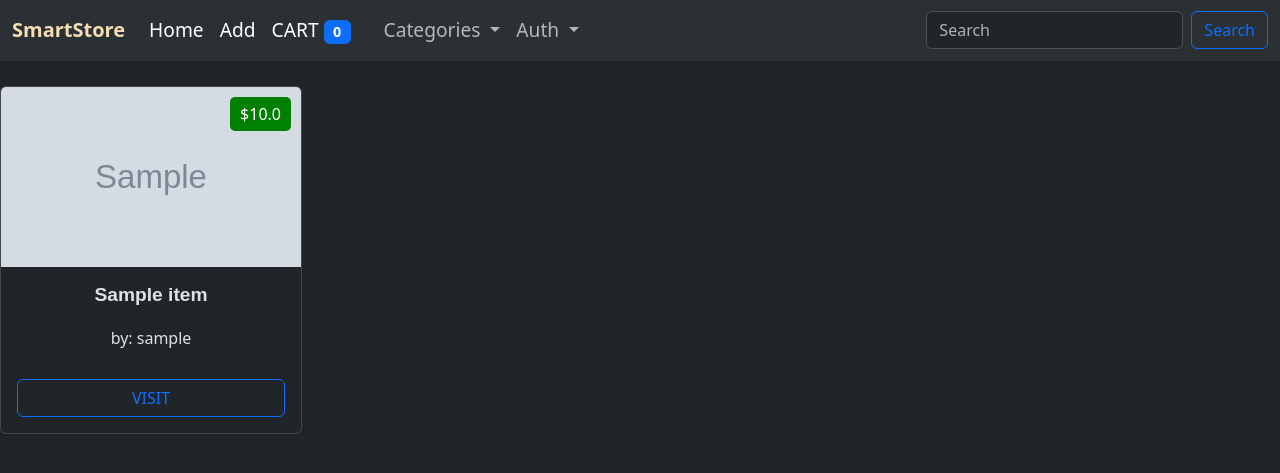
After one commit to dawidkaplon/Django_Online-Shop, a Django app: page /user/1 in a window 1280 px wide. The commit adds this page. Shown: the top 473 px of the page. Run offline with Django 4.2, Linux system fonts and the light colour scheme; tables that the repository leaves empty hold one stand-in row (values such as "Sample post"); grey boxes marked "Sample" are stand-in pictures.

Commit message:
Add a working template with offers of a specific user, also add num of offers next to cart tab

```diff
--- a/main/settings.py
+++ b/main/settings.py
@@ -68,6 +68,7 @@ TEMPLATES = [
                 'django.template.context_processors.request',
                 'django.contrib.auth.context_processors.auth',
                 'django.contrib.messages.context_processors.messages',
+                'shop.context_processors.cart_item_count',
             ],
         },
     },
--- /dev/null
+++ b/shop/context_processors.py
@@ -0,0 +1,14 @@
+from .models import Cart, CartItem
+
+def cart_item_count(request):
+    cart_item_count = 0
+
+    if request.user.is_authenticated:
+        try:
+            cart = Cart.objects.get(user=request.user)
+            cart_items = CartItem.objects.filter(cart=cart)
+            cart_item_count = sum(item.quantity for item in cart_items)
+        except Cart.DoesNotExist:
+            pass
+
+    return {'cart_item_count': cart_item_count}
--- a/shop/models.py
+++ b/shop/models.py
@@ -18,11 +18,12 @@ class Item(models.Model):
 
 class Cart(models.Model):
     user = models.OneToOneField(User, on_delete=models.CASCADE)
-    total = models.DecimalField(max_digits=9, decimal_places=2)
+    total = models.FloatField()
     quantity = models.IntegerField()
-
 
 class CartItem(models.Model):
     cart = models.ForeignKey(Cart, on_delete=models.CASCADE)
     item = models.ForeignKey(Item, on_delete=models.CASCADE)
     quantity = models.IntegerField(default=1)
+    image = models.ImageField(upload_to='item_images/')
+    price = models.FloatField()
--- a/shop/templates/base.html
+++ b/shop/templates/base.html
@@ -1,47 +1,80 @@
 <!DOCTYPE html>
-<html lang="eng" data-bs-theme="dark">
+<html lang="en" data-bs-theme="dark">
 
   <head>
     <meta name="viewport" content="width=device-width, initial-scale=1.0">
 
-        <title>
-            {% block title %}
-            Base
-            {% endblock %}
-        </title>
+    <title>{% block title %}Base{% endblock %}</title>
 
+    <!-- Custom CSS -->
     <style>
         .navbar {
-            font-size: x-large;
+            font-size: larger;
+        }
+
+        .navbar-brand {
+            font-size: 1.5rem;
+            font-weight: bold;
+        }
+
+        .navbar-nav .nav-link {
+            font-size: 1.2rem;
+        }
+
+        .dropdown-menu {
+            font-size: 1rem;
+        }
+
+        .dropdown-divider {
+            margin: 0.5rem 0;
+        }
+
+        .form-control {
+            border-radius: 2rem;
+        }
+
+        .btn-outline-primary {
+            border-radius: 2rem;
         }
     </style>
 
-      <!--Bootstrap5-->
-    <link href="https://cdn.jsdelivr.net/npm/bootstrap@5.3.1/dist/css/bootstrap.min.css" rel="stylesheet"
-        integrity="sha384-4bw+/aepP/YC94hEpVNVgiZdgIC5+VKNBQNGCHeKRQN+PtmoHDEXuppvnDJzQIu9" crossorigin="anonymous">
+    <!-- Bootstrap 5 -->
+    <link
+      href="https://cdn.jsdelivr.net/npm/bootstrap@5.3.1/dist/css/bootstrap.min.css"
+      rel="stylesheet"
+      integrity="sha384-4bw+/aepP/YC94hEpVNVgiZdgIC5+VKNBQNGCHeKRQN+PtmoHDEXuppvnDJzQIu9"
+      crossorigin="anonymous">
   </head>
 
   <body>
     <nav class="navbar navbar-expand-lg bg-body-tertiary">
       <div class="container-fluid">
-              <a class="navbar-brand" href="#">-x-</a>
-              <button class="navbar-toggler" type="button" data-bs-toggle="collapse" data-bs-target="#navbarScroll" aria-controls="navbarScroll" aria-expanded="false" aria-label="Toggle navigation">
+        <a class="navbar-brand" style="color: wheat;">SmartStore</a>
+        <button class="navbar-toggler" type="button" data-bs-toggle="collapse"
+          data-bs-target="#navbarScroll" aria-controls="navbarScroll"
+          aria-expanded="false" aria-label="Toggle navigation">
           <span class="navbar-toggler-icon"></span>
         </button>
         <div class="collapse navbar-collapse" id="navbarScroll">
-                <ul class="navbar-nav me-auto my-2 my-lg-0 navbar-nav-scroll" style="--bs-scroll-height: 100px;">
+          <ul class="navbar-nav me-auto my-2 my-lg-0 navbar-nav-scroll"
+            style="--bs-scroll-height: 100px;">
             <li class="nav-item">
-                    <a class="nav-link active" aria-current="page" href="/">HOME</a>
+              <a class="nav-link active" aria-current="page" href="/">Home</a>
+            </li>
+            {% if user.is_authenticated %}
+            <li class="nav-item">
+              <a class="nav-link active" href="/add">Add</a>
             </li>
             <li class="nav-item">
-                    <a class="nav-link active" href="/add">ADD</a>
-                  </li>
-                  <li class="nav-item">
-                    <a class="nav-link active" href="/cart">CART</a>
+              <a class="nav-link active" href="/cart" style="padding-right: 25px;">
+                CART
+                <span class="badge bg-primary">{{ cart_item_count }}</span>
+            </a>
             </li>
             <li class="nav-item dropdown">
-                    <a class="nav-link dropdown-toggle" href="#" role="button" data-bs-toggle="dropdown" aria-expanded="false">
-                      CATEGORIES
+              <a class="nav-link dropdown-toggle" href="#" role="button"
+                data-bs-toggle="dropdown" aria-expanded="false">
+                Categories
               </a>
               <ul class="dropdown-menu">
                 <li><a class="dropdown-item" href="/category/electronics/">Electronics</a></li>
@@ -53,34 +86,39 @@
                 <li><a class="dropdown-item" href="/category/automobile/">Automobile</a></li>
               </ul>
             </li>
+            {% endif %}
             <li class="nav-item dropdown">
-                    <a class="nav-link dropdown-toggle" href="#" role="button" data-bs-toggle="dropdown" aria-expanded="false">
-                      AUTH
+              <a class="nav-link dropdown-toggle" href="#" role="button"
+                data-bs-toggle="dropdown" aria-expanded="false">
+                Auth
               </a>
               <ul class="dropdown-menu">
+                {% if not user.is_authenticated %}
                 <li><a class="dropdown-item" href="/register/">Register</a></li>
                 <li><hr class="dropdown-divider"></li>
                 <li><a class="dropdown-item" href="/login/">Login</a></li>
-                      {% if user.is_authenticated %}
-                      <li><hr class="dropdown-divider"></li>
+                {% else %}
                 <li><a class="dropdown-item" href="/logout/">Logout</a></li>
                 {% endif %}
               </ul>
             </li>
           </ul>
           <form class="d-flex" role="search">
-                  <input class="form-control me-2" type="search" placeholder="Search" aria-label="Search">
+            <input class="form-control me-2" type="search" placeholder="Search"
+              aria-label="Search">
             <button class="btn btn-outline-primary" type="submit">Search</button>
           </form>
         </div>
       </div>
     </nav>
 
-        {% block content %}
-        {% endblock %}
+    {% block content %} {% endblock %}
 
-          <script src="https://cdn.jsdelivr.net/npm/bootstrap@5.3.1/dist/js/bootstrap.bundle.min.js"
-          integrity="sha384-HwwvtgBNo3bZJJLYd8oVXjrBZt8cqVSpeBNS5n7C8IVInixGAoxmnlMuBnhbgrkm" crossorigin="anonymous"></script>
+    <!-- Bootstrap 5 JS -->
+    <script
+      src="https://cdn.jsdelivr.net/npm/bootstrap@5.3.1/dist/js/bootstrap.bundle.min.js"
+      integrity="sha384-HwwvtgBNo3bZJJLYd8oVXjrBZt8cqVSpeBNS5n7C8IVInixGAoxmnlMuBnhbgrkm"
+      crossorigin="anonymous"></script>
   </body>
 
 </html>
--- a/shop/templates/item_details.html
+++ b/shop/templates/item_details.html
@@ -15,7 +15,9 @@
         </div>
         <div class="col-md-6">
             <div class="item-info">
-                <div class="company-name">by: {{ item.user }}</div>
+                <div class="company-name">
+                    <a href='/user/{{item.user.id}}' class="card-text item-description">by: {{ item.user }}</a>
+                </div>
                 <div class="divider"></div>
                 <div class="item-price">${{ item.price }}</div>
                 <div class="divider"></div>
--- /dev/null
+++ b/shop/templates/user.html
@@ -0,0 +1,74 @@
+{% extends 'base.html' %}
+
+{% block title %}{{user.username}}{% endblock %}
+
+
+{% block content %}
+<div class="row row-cols-1 row-cols-md-4 g-4">
+    {% for item in items %}
+        <div class="col">
+            <div class="card shadow-sm">
+                <div class="card-img-container">
+                    <img src="{{ item.image.url }}" class="card-img-top" alt="{{ item.name }}" style="height: 180px;">
+                    <p class="item-price">${{ item.price }}</p>
+                </div>
+                <div class="card-body">
+                    <h5 class="card-title">{{ item.name }}</h5>
+                    <p class="card-text item-description">by: {{ item.user }}</p>
+                    <a href="/offer/{{ item.id }}" class="btn btn-outline-primary">VISIT</a>
+                </div>
+            </div>
+        </div>
+    {% endfor %}
+</div>
+
+<style>
+    .card {
+        display: flex;
+        flex-direction: column;
+        height: 100%;
+        margin-top: 25px;
+    }
+
+    .card-img-container {
+        position: relative;
+        flex: 1;
+        max-height: 200px;
+    }
+
+    .card-img-top {
+        width: 100%;
+        height: 100%;
+        object-fit: cover;
+    }
+
+    .item-price {
+        position: absolute;
+        top: 10px;
+        right: 10px;
+        background-color: green;
+        color: white;
+        padding: 5px 10px;
+        border-radius: 5px;
+    }
+
+    .card-body {
+        display: flex;
+        flex-direction: column;
+        justify-content: space-between;
+        height: 100%;
+    }
+
+    .card-title {
+        text-align: center;
+        font-family: Arial, Helvetica, sans-serif;
+        font-size: larger;
+        font-weight: bolder;
+    }
+
+    .item-description {
+        text-align: center;
+    }
+
+    </style>
+{% endblock %}
--- a/shop/urls.py
+++ b/shop/urls.py
@@ -12,5 +12,6 @@ urlpatterns = [
     path('category/sport/', views.category, {'category': 'sport'}, name='sport'),
     path('category/automobile/', views.category,
          {'category': 'automobile'}, name='automobile'),
-    path('cart/', views.cart, name='cart')
+    path('cart/', views.cart, name='cart'),
+    path('user/<int:id>', views.user_view, name='view'),
 ]
--- a/shop/views.py
+++ b/shop/views.py
@@ -1,5 +1,8 @@
 from django.shortcuts import render, redirect
 from django.contrib.auth.decorators import login_required
+from django.contrib.auth.models import User
+from django.core.exceptions import ObjectDoesNotExist
+from django.http import Http404
 
 from .forms import NewOfferForm
 from .models import Item, Cart, CartItem
@@ -61,8 +64,10 @@ def view(request, id):
             cart = Cart(user=user, total=0, quantity=0)
             cart.save()
 
-        cart_item = CartItem(cart=cart, item=item, quantity=1)  # You need to define CartItem model
+        cart_item = CartItem(cart=cart, item=item, quantity=1, image=item.image, price=item.price)
         cart_item.save()
+        cart.total += item.price
+        cart.save()
         return redirect('/cart/')
 
     return render(request, 'item_details.html', {'item': item})
@@ -80,8 +85,41 @@ def cart(request):
     if request.method == 'POST':
         for cart_item in cart_items:
             item_name_remove = f'{cart_item.item.name}_remove'
+            item_name_save = f'{cart_item.item.name}_save'
+            item_quantity = f'{cart_item.item.name}_quantity'
+
             if item_name_remove in request.POST:
+                # cart.total = 0
                 cart_item.delete()
+                cart.total -= cart_item.price * cart_item.quantity
+                cart.save()
                 return redirect('/cart/')
 
+            if item_name_save in request.POST:
+                if int(request.POST.get(item_quantity)) < 0:
+                    pass
+                elif int(request.POST.get(item_quantity)) >= 0:
+                    if cart_item.quantity < int(request.POST.get(item_quantity)):
+                        cart.total += cart_item.price * (int(request.POST.get(item_quantity)) - cart_item.quantity)
+                    elif cart_item.quantity > int(request.POST.get(item_quantity)):
+                        cart.total -= cart_item.price * (cart_item.quantity - int(request.POST.get(item_quantity)))
+                    cart.save()
+                    cart_item.quantity = request.POST.get(item_quantity)
+                    cart_item.save()
+
+                if int(cart_item.quantity) == 0:
+                    cart_item.delete()
+                    cart.save()
+                    return redirect('/cart/')
+
     return render(request, 'cart.html', {'cart': cart, 'cart_items': cart_items})
+
+def user_view(request, id):
+    current_user = request.user
+
+    try:
+        user = User.objects.get(id=id)
+        items = Item.objects.filter(user=user)
+        return render(request, 'user.html', {'user': user, 'current_user': current_user, 'items': items})
+    except ObjectDoesNotExist:
+        raise Http404
```
Also changed, not shown: shop/templates/cart.html (+41 -14 lines), shop/templates/category.html (+9 -9 lines), shop/templates/index.html (+15 -4 lines), shop/migrations/0002_cartitem_image.py (added), shop/migrations/0003_alter_item_price.py (added), shop/migrations/0004_alter_cart_total_alter_item_price.py (added), shop/migrations/0005_cartitem_price.py (added). Lines whose indentation alone changed are shown as unchanged.
